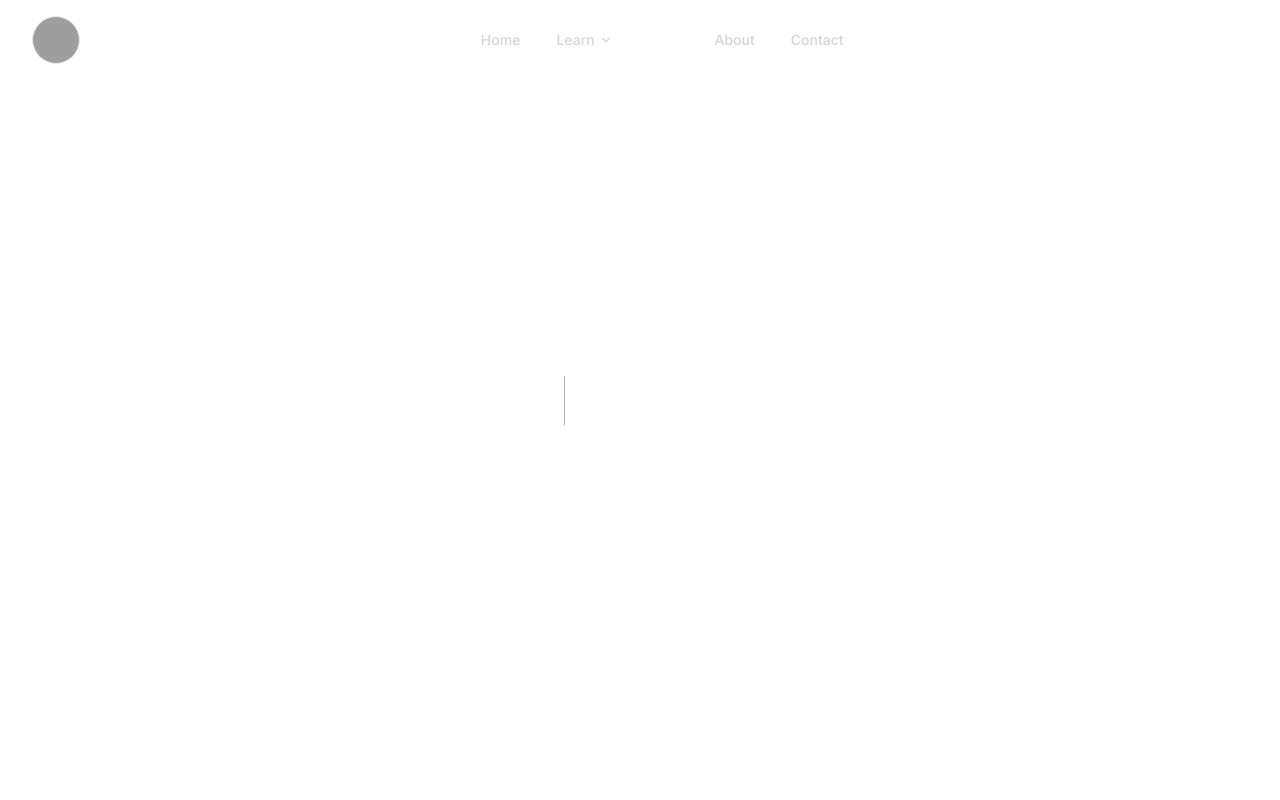
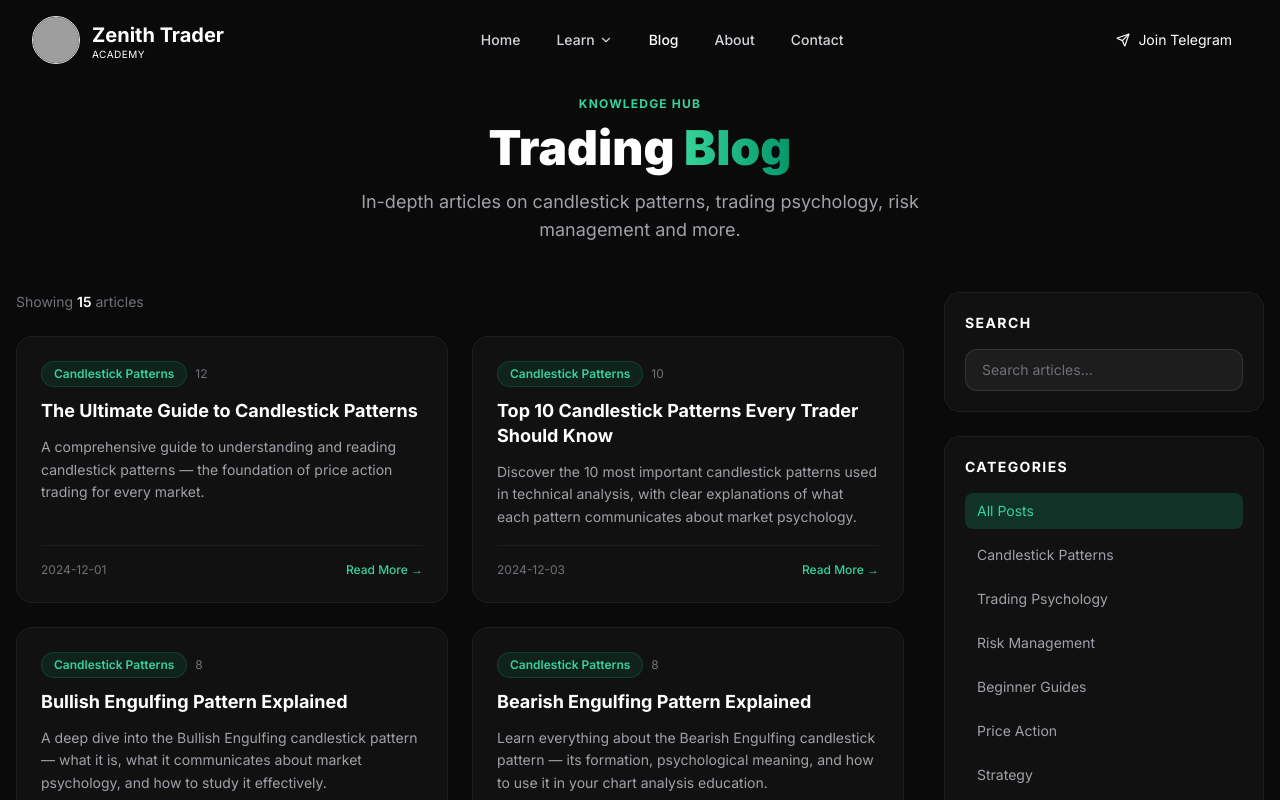
Before and after one commit to sohilcodes/zenithtrader, a Next.js app in the folder src/: page /blog in a window 1280 px wide. Before the commit this address had no page. Shown: the top 800 px of the page. Built offline with nearby package versions, Linux system fonts and the light colour scheme; grey boxes are pictures that could not be loaded; a web font is replaced by a local one.

Commit message:
Fix: add missing blog page

```diff
--- /dev/null
+++ b/src/app/blog/page.tsx
@@ -0,0 +1,78 @@
+"use client";
+import { useState, useMemo } from "react";
+import { posts } from "@/lib/posts";
+import BlogCard from "@/components/BlogCard";
+import Sidebar from "@/components/Sidebar";
+
+export default function BlogPage() {
+  const [search, setSearch] = useState("");
+  const [category, setCategory] = useState("");
+
+  const filtered = useMemo(() => {
+    return posts.filter((p) => {
+      const matchSearch =
+        p.title.toLowerCase().includes(search.toLowerCase()) ||
+        p.excerpt.toLowerCase().includes(search.toLowerCase());
+      const matchCat = category === "" || p.category === category;
+      return matchSearch && matchCat;
+    });
+  }, [search, category]);
+
+  return (
+    <main className="min-h-screen bg-[#0A0A0A] pt-24 pb-16">
+      <section className="max-w-7xl mx-auto px-4 mb-12 text-center">
+        <span className="text-xs font-bold tracking-widest text-emerald-400 uppercase mb-3 block">
+          Knowledge Hub
+        </span>
+        <h1 className="text-4xl md:text-5xl font-black text-white mb-4">
+          Trading{" "}
+          <span className="text-transparent bg-clip-text bg-gradient-to-r from-emerald-400 to-emerald-600">
+            Blog
+          </span>
+        </h1>
+        <p className="text-zinc-400 text-lg max-w-2xl mx-auto">
+          In-depth articles on candlestick patterns, trading psychology, risk
+          management and more.
+        </p>
+      </section>
+
+      <div className="max-w-7xl mx-auto px-4 grid grid-cols-1 lg:grid-cols-[1fr_320px] gap-10">
+        <div>
+          <div className="flex items-center justify-between mb-6">
+            <p className="text-zinc-500 text-sm">
+              Showing{" "}
+              <span className="text-white font-semibold">{filtered.length}</span>{" "}
+              articles
+            </p>
+            {(search || category) && (
+              <button
+                onClick={() => { setSearch(""); setCategory(""); }}
+                className="text-xs text-zinc-500 hover:text-white transition-colors underline"
+              >
+                Clear filters
+              </button>
+            )}
+          </div>
+
+          {filtered.length === 0 ? (
+            <div className="glass-card rounded-2xl p-16 text-center border border-white/5">
+              <p className="text-zinc-500 text-lg">No articles found.</p>
+            </div>
+          ) : (
+            <div className="grid grid-cols-1 md:grid-cols-2 gap-6">
+              {filtered.map((post) => (
+                <BlogCard key={post.slug} post={post} />
+              ))}
+            </div>
+          )}
+        </div>
+
+        <Sidebar
+          onSearch={setSearch}
+          onCategory={setCategory}
+          activeCategory={category}
+        />
+      </div>
+    </main>
+  );
+}
```
